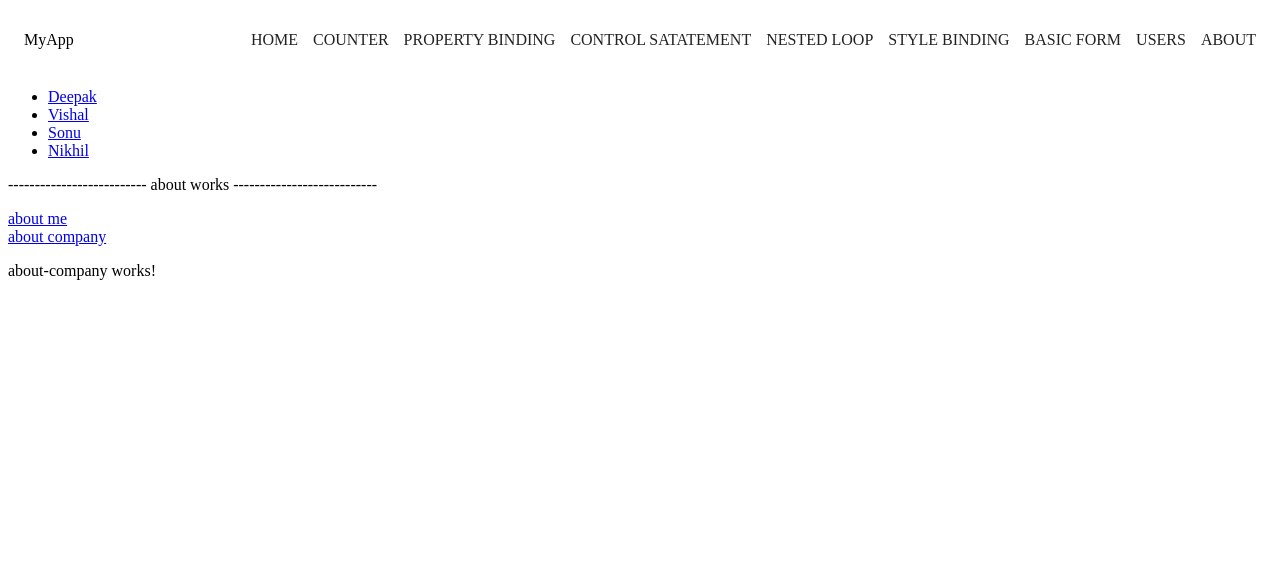
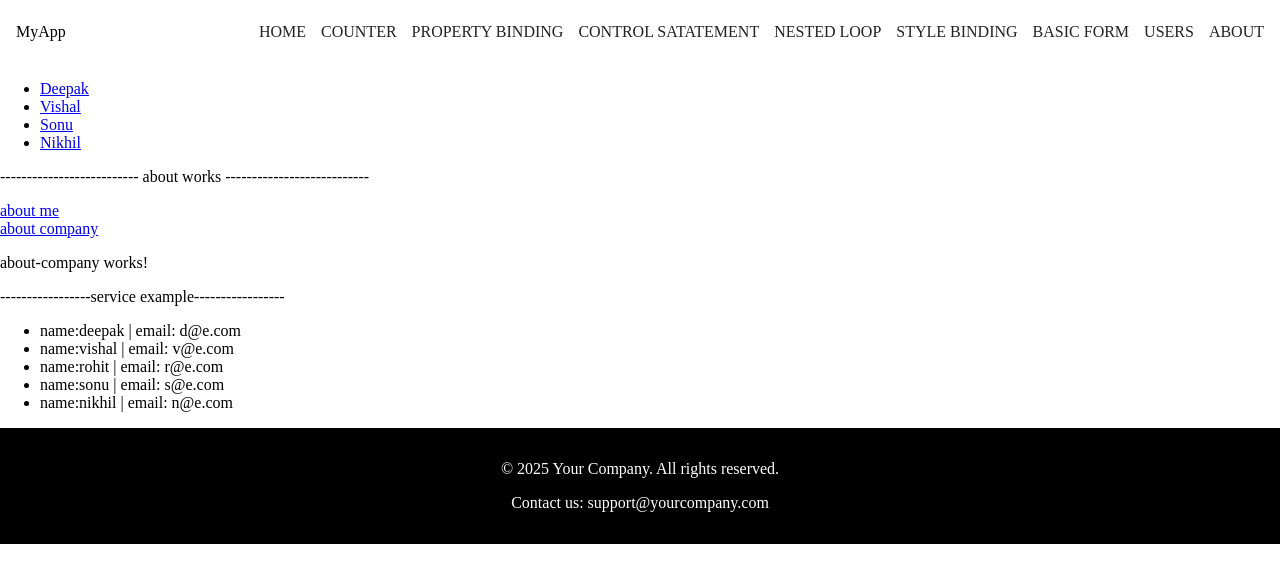
Before and after one commit to 01Deepak/angular-tut, an Angular app: page /about/company in a window 1280 px wide. Shown: the top 582 px of the page. Built offline with nearby package versions, Linux system fonts and the light colour scheme.

Commit message:
services in angular

```diff
--- a/src/app/app.component.html
+++ b/src/app/app.component.html
@@ -1,2 +1,5 @@
-<app-header></app-header>
-<router-outlet></router-outlet>
+<main>
+    <app-header></app-header>
+    <router-outlet></router-outlet>
+</main>
+<app-footer></app-footer>
--- a/src/app/app.component.ts
+++ b/src/app/app.component.ts
@@ -14,10 +14,11 @@ import { BasicPipeComponent } from "./component/pipes/basic-pipe/basic-pipe.comp
 import { TemplateDrivenFormComponent } from "./component/forms/template-driven-form/template-driven-form.component";
 import { ReactiveFormComponent } from "./component/forms/reactive-form/reactive-form.component";
 import { HeaderComponent } from './component/header/header.component';
+import { FooterComponent } from "./component/footer/footer.component";
 
 @Component({
   selector: 'app-root',
-  imports: [RouterOutlet,RouterLink,RouterLinkActive,HeaderComponent, CounterComponent, PropertyBindingComponent, ControlSatatementComponent, NestedLoopComponent, StyleBindingComponent, BasicFormComponent, TodoListComponent, DataShareComponent, TwoWayBindingComponent, TemplateReferenceVariableComponent, BasicPipeComponent, TemplateDrivenFormComponent, ReactiveFormComponent],
+  imports: [RouterOutlet, RouterLink, RouterLinkActive, HeaderComponent, CounterComponent, PropertyBindingComponent, ControlSatatementComponent, NestedLoopComponent, StyleBindingComponent, BasicFormComponent, TodoListComponent, DataShareComponent, TwoWayBindingComponent, TemplateReferenceVariableComponent, BasicPipeComponent, TemplateDrivenFormComponent, ReactiveFormComponent, FooterComponent],
   templateUrl: './app.component.html',
   styleUrl: './app.component.scss'
 })
--- a/src/app/component/about/about-company/about-company.component.html
+++ b/src/app/component/about/about-company/about-company.component.html
@@ -1 +1,5 @@
 <p>about-company works!</p>
+<p>-----------------service example-----------------</p>
+<ul>
+    <li *ngFor="let user of users">name:{{user.name}} | email: {{user.email}}</li>
+</ul>
--- a/src/app/component/about/about-company/about-company.component.ts
+++ b/src/app/component/about/about-company/about-company.component.ts
@@ -1,11 +1,15 @@
 import { Component } from '@angular/core';
-
+import { UserService } from '../../../services/user.service';
+import { NgFor } from '@angular/common';
 @Component({
   selector: 'app-about-company',
-  imports: [],
+  imports: [NgFor],
   templateUrl: './about-company.component.html',
   styleUrl: './about-company.component.scss'
 })
 export class AboutCompanyComponent {
-
+ users:any=[];
+  constructor(private userData:UserService) {
+    this.users = this.userData.users;
+  }
 }
--- a/src/app/component/about/about-me/about-me.component.html
+++ b/src/app/component/about/about-me/about-me.component.html
@@ -1 +1,5 @@
 <p>about-me works!</p>
+<p>-----------------service example-----------------</p>
+<ul>
+    <li *ngFor="let user of users">{{user.name}}</li>
+</ul>
--- a/src/app/component/about/about-me/about-me.component.ts
+++ b/src/app/component/about/about-me/about-me.component.ts
@@ -1,11 +1,19 @@
 import { Component } from '@angular/core';
+import { UserService } from '../../../services/user.service';
+import { NgFor } from '@angular/common';
 
 @Component({
   selector: 'app-about-me',
-  imports: [],
+  imports: [NgFor],
   templateUrl: './about-me.component.html',
   styleUrl: './about-me.component.scss'
 })
 export class AboutMeComponent {
 
+  users:any=[];
+  constructor( private userData:UserService){
+    console.log(this.userData.users);
+    this.users = this.userData.users;
+  }
+
 }
--- /dev/null
+++ b/src/app/component/footer/footer.component.html
@@ -0,0 +1,6 @@
+<footer class="footer">
+    <div class="container">
+      <p>© 2025 Your Company. All rights reserved.</p>
+      <p>Contact us: support&#64;yourcompany.com</p>
+    </div>
+  </footer>
--- /dev/null
+++ b/src/app/component/footer/footer.component.scss
@@ -0,0 +1,7 @@
+.footer {
+    background-color: black;
+    color: white;
+    text-align: center;
+    padding: 1rem 0;
+    width: 100%;
+  }
--- /dev/null
+++ b/src/app/services/user.service.ts
@@ -0,0 +1,20 @@
+import { Injectable } from '@angular/core';
+
+@Injectable({
+  providedIn: 'root'
+})
+export class UserService {
+
+
+  constructor() {
+
+  }
+
+  users = [
+    {name:'deepak',email:'d@e.com',password:'1234'},
+    {name:'vishal',email:'v@e.com',password:'1234'},
+    {name:'rohit',email:'r@e.com',password:'1234'},
+    {name:'sonu',email:'s@e.com',password:'1234'},
+    {name:'nikhil',email:'n@e.com',password:'1234'}
+  ]
+}
--- a/src/styles.scss
+++ b/src/styles.scss
@@ -1 +1,14 @@
-/* You can add global styles to this file, and also import other style files */
+html, body {
+    height: 100%;
+    margin: 0;
+  }
+
+  #app-root {
+    display: flex;
+    flex-direction: column;
+    min-height: 100vh;
+  }
+
+  main {
+    flex: 1; /* Ensures the main content takes available space */
+  }
```
Also changed, not shown: src/app/component/footer/footer.component.ts (added, +11 -0 lines), 2 other files (tests, documents, lock files or other folders).
